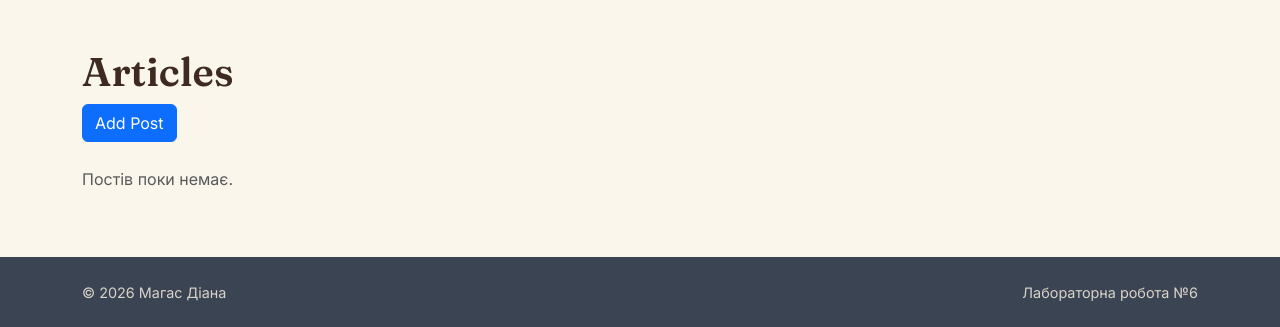
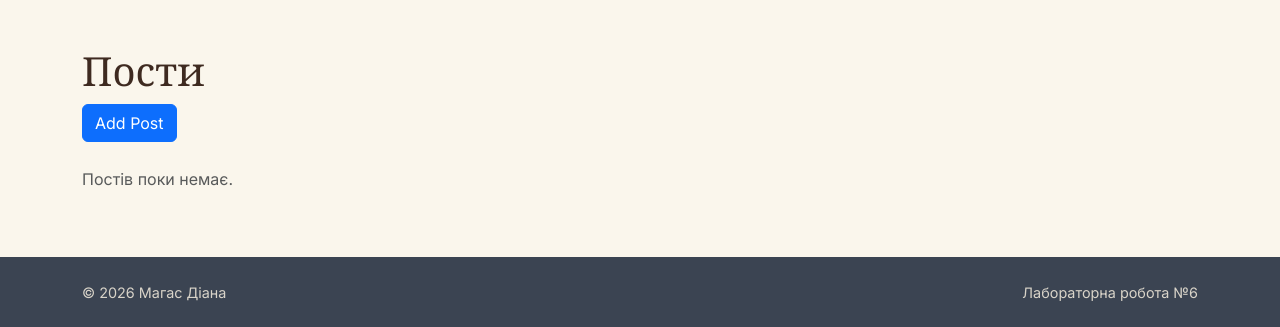
Before and after one commit to Diana-Magas/flask-app-lab, a Flask app: page /post/ in a window 1280 px wide. Shown: the part 58-385 px from the top of the page. Run offline with Flask 3, Linux system fonts and the light colour scheme; some libraries are stand-ins or nearby versions.

Commit message:
lab6: part 4-6 - CRUD, PostForm, templates, styles, tests

```diff
--- a/app/posts/templates/posts/posts.html
+++ b/app/posts/templates/posts/posts.html
@@ -4,7 +4,7 @@
   href="{{ url_for('posts.static', filename='css/posts.css') }}"
 />
 {% endblock %} {% block content %}
-<h1 class="posts-heading">Articles</h1>
+<h1 class="posts-heading">Пости</h1>
 
 <a href="{{ url_for('posts.add_post') }}" class="btn btn-primary mb-4"
   >Add Post</a
```
